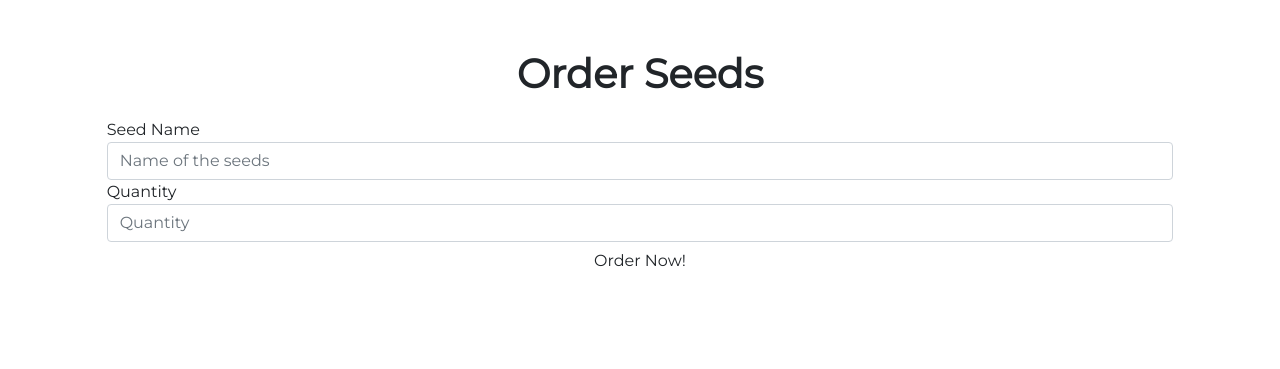
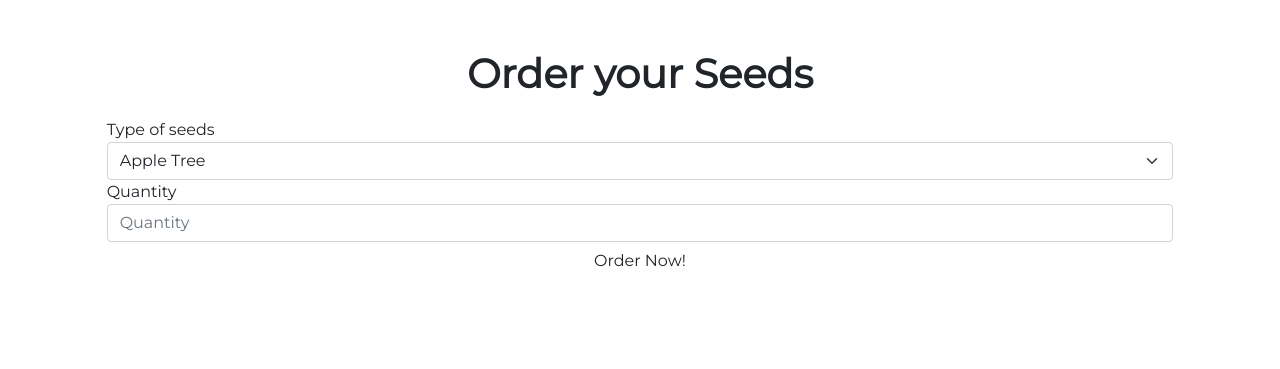
Before and after one commit to tindyc/seedlink, a Flask app: page /order_seeds in a window 1280 px wide. Shown: the part 98-467 px from the top of the page. Run offline with Flask 2, Linux system fonts and the light colour scheme; data that the repository does not hold is empty; some libraries are stand-ins or nearby versions.

Commit message:
Update order seeds form with type of seeds selectors

```diff
--- a/app.py
+++ b/app.py
@@ -199,12 +199,12 @@ def add_donation():
 def order_seeds():
     if request.method == "POST":
         order_seeds = {
-            "Seed Name": request.form.get("seed_name"),
-            "Quantity": request.form.get("quantity"),
+            "username": session["user"],
+            "quantity": request.form.get("quantity"),
             "date_ordered": date.strftime("%d %b %Y"),
             }
         mongo.db.order_seeds.insert_one(order_seeds)
-        flash("Your Seeds Has Been Ordered!")
+        flash("Your Seeds Have Been Ordered!")
         return redirect(url_for("marketplace"))
 
     order_seeds = mongo.db.order_seeds.find().sort("seed_name", 1)
--- a/templates/order_seeds.html
+++ b/templates/order_seeds.html
@@ -4,14 +4,19 @@
 <!-- Page Heading -->
 <div class="row text-center">
     <div class="col-10 offset-1 col-md-6 offset-md-3">
-        <h1 class="form-heading-signup">Order Seeds</h1>
+        <h1 class="form-heading-signup">Order your Seeds</h1>
     </div>
 </div>
 <!-- Add Donation Form-->
 <form method="POST" action="" class="col-10 offset-1">
+
     <div class="form-group">
-        <label for="product_category">Seed Name</label>
-        <input type="text" class="form-control" id="seed_name" name="seed_name" placeholder="Name of the seeds" required>
+        <label for="seeds_type">Type of seeds</label>
+        <select class="form-select" aria-label="Type of Seed">
+            <option value="1">Apple Tree</option>
+            <option value="2">Tomato</option>
+            <option value="3">Spinach</option>
+          </select>
     </div>
 
     <div class="form-group">
```
